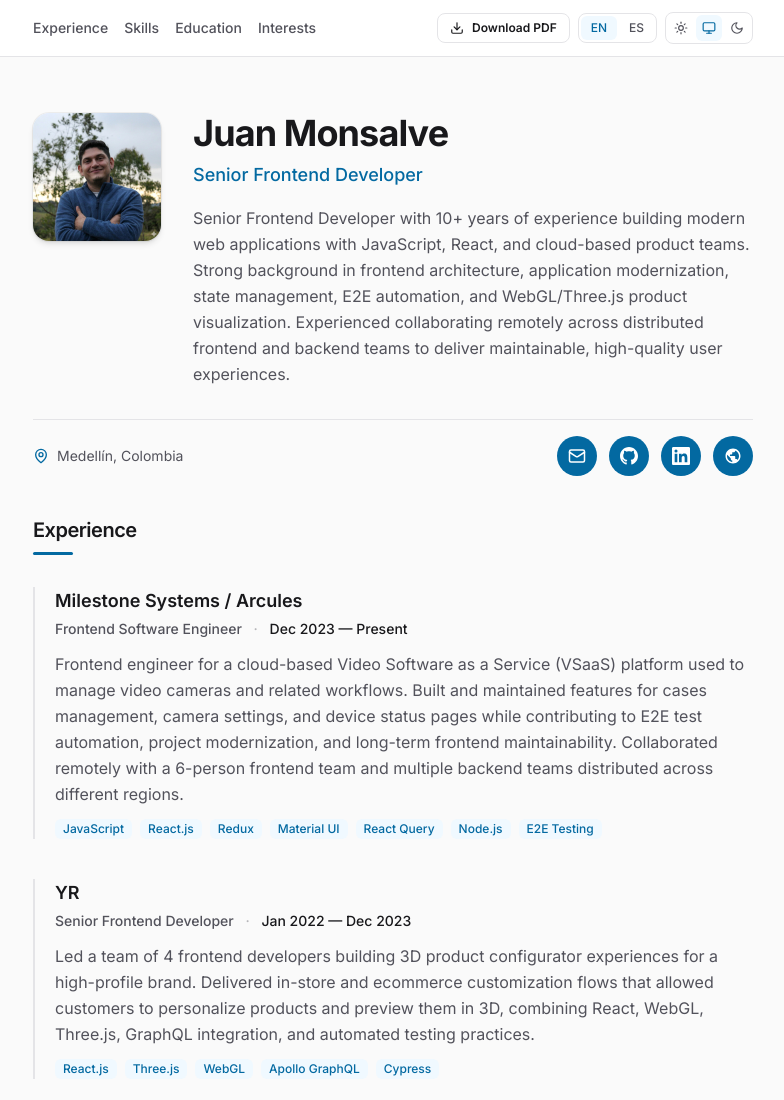
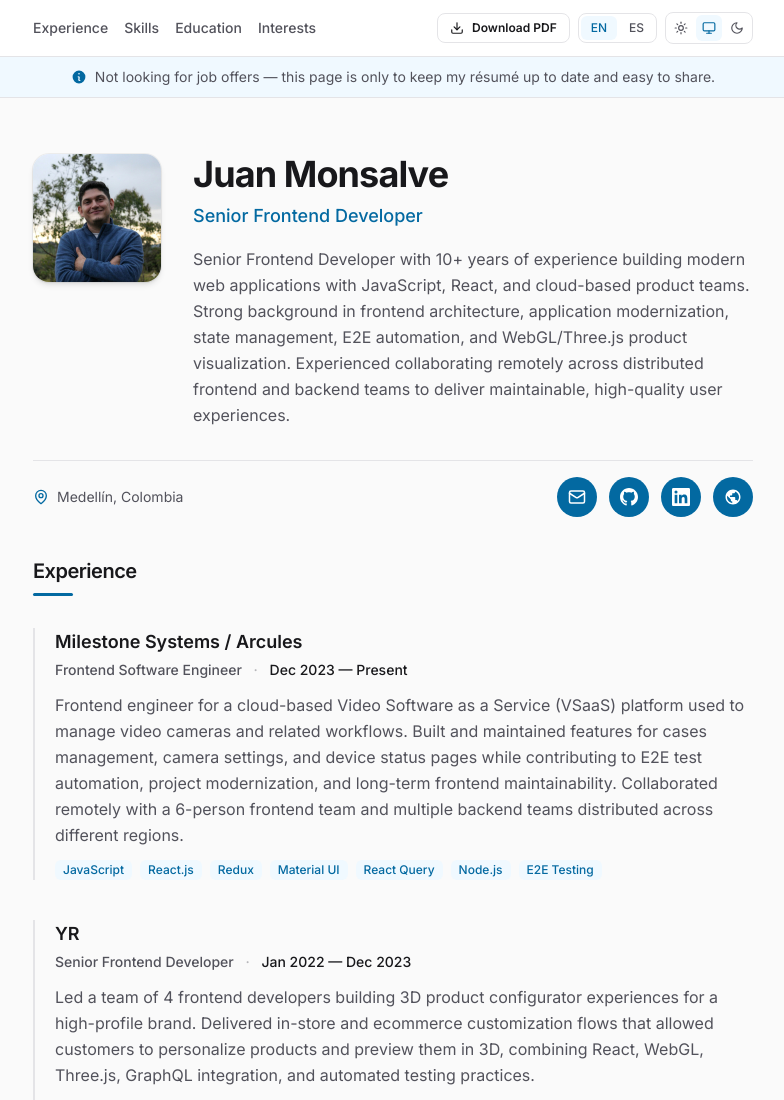
Before and after one commit to juanmonsalv3/juanmonsalv3.github.io, an Astro site: page /en in a window 1280 px wide. Shown: the top 1100 px of the page, without its empty margins (247-1031 px from the left). Built offline with nearby package versions, Linux system fonts and the light colour scheme; Astro itself is replaced by a stand-in of ours.

Commit message:
add NoticeBanner component and localization strings for availability notice in English and Spanish

```diff
--- /dev/null
+++ b/src/components/NoticeBanner.astro
@@ -0,0 +1,33 @@
+---
+import type { UiStrings } from '../types/resume';
+
+interface Props {
+  ui: UiStrings;
+}
+
+const { ui } = Astro.props;
+---
+
+<div
+  class="no-print border-b border-muted bg-accent-soft"
+  role="status"
+  aria-label={ui.noticeBannerAria}
+>
+  <p
+    class="mx-auto flex max-w-3xl items-start justify-center gap-2 px-4 py-2.5 text-center text-sm text-muted sm:items-center sm:px-6"
+  >
+    <svg
+      class="mt-0.5 h-4 w-4 shrink-0 text-accent sm:mt-0"
+      xmlns="http://www.w3.org/2000/svg"
+      viewBox="0 0 20 20"
+      fill="currentColor"
+      aria-hidden="true"
+    >
+      <path
+        fill-rule="evenodd"
+        d="M18 10a8 8 0 11-16 0 8 8 0 0116 0zm-7-4a1 1 0 11-2 0 1 1 0 012 0zM9 9a.75.75 0 000 1.5h.253a.25.25 0 01.244.194l-.458 2.066A1.75 1.75 0 0010.747 15H11a.75.75 0 000-1.5h-.253a.25.25 0 01-.244-.194l.458-2.066A1.75 1.75 0 009.253 9H9z"
+        clip-rule="evenodd"></path>
+    </svg>
+    <span>{ui.noticeBanner}</span>
+  </p>
+</div>
--- a/src/components/SiteChrome.astro
+++ b/src/components/SiteChrome.astro
@@ -2,6 +2,7 @@
 import type { Locale, UiStrings } from '../types/resume';
 import { getPdfPath } from '../lib/resume';
 import LanguageSwitcher from './LanguageSwitcher.astro';
+import NoticeBanner from './NoticeBanner.astro';
 import ThemeToggle from './ThemeToggle.astro';
 import Download from './icons/Download.astro';
 
@@ -52,3 +53,4 @@ const navItems = [
     </div>
   </div>
 </div>
+<NoticeBanner ui={ui} />
--- a/src/i18n/ui.en.json
+++ b/src/i18n/ui.en.json
@@ -20,5 +20,7 @@
   "phoneLabel": "Phone",
   "githubAria": "GitHub profile",
   "linkedinAria": "LinkedIn profile",
-  "websiteAria": "Personal website"
+  "websiteAria": "Personal website",
+  "noticeBanner": "Not looking for job offers — this page is only to keep my résumé up to date and easy to share.",
+  "noticeBannerAria": "Availability notice"
 }
--- a/src/i18n/ui.es.json
+++ b/src/i18n/ui.es.json
@@ -20,5 +20,7 @@
   "phoneLabel": "Teléfono",
   "githubAria": "Perfil de GitHub",
   "linkedinAria": "Perfil de LinkedIn",
-  "websiteAria": "Sitio web personal"
+  "websiteAria": "Sitio web personal",
+  "noticeBanner": "No busco ofertas de empleo — esta página solo sirve para mantener mi currículum actualizado y fácil de compartir.",
+  "noticeBannerAria": "Aviso de disponibilidad laboral"
 }
--- a/src/types/resume.ts
+++ b/src/types/resume.ts
@@ -80,4 +80,6 @@ export interface UiStrings {
   githubAria: string;
   linkedinAria: string;
   websiteAria: string;
+  noticeBanner: string;
+  noticeBannerAria: string;
 }
```
